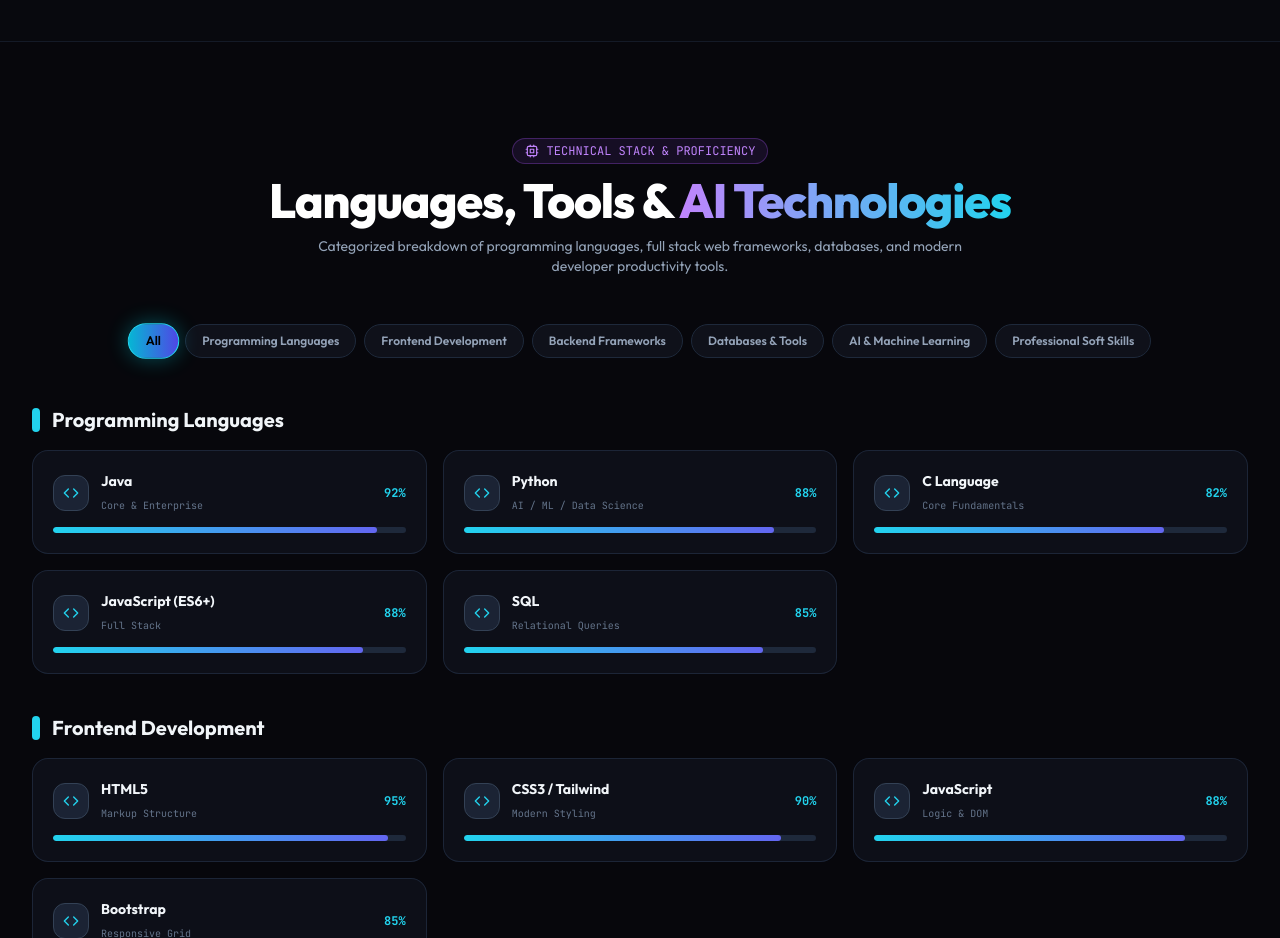
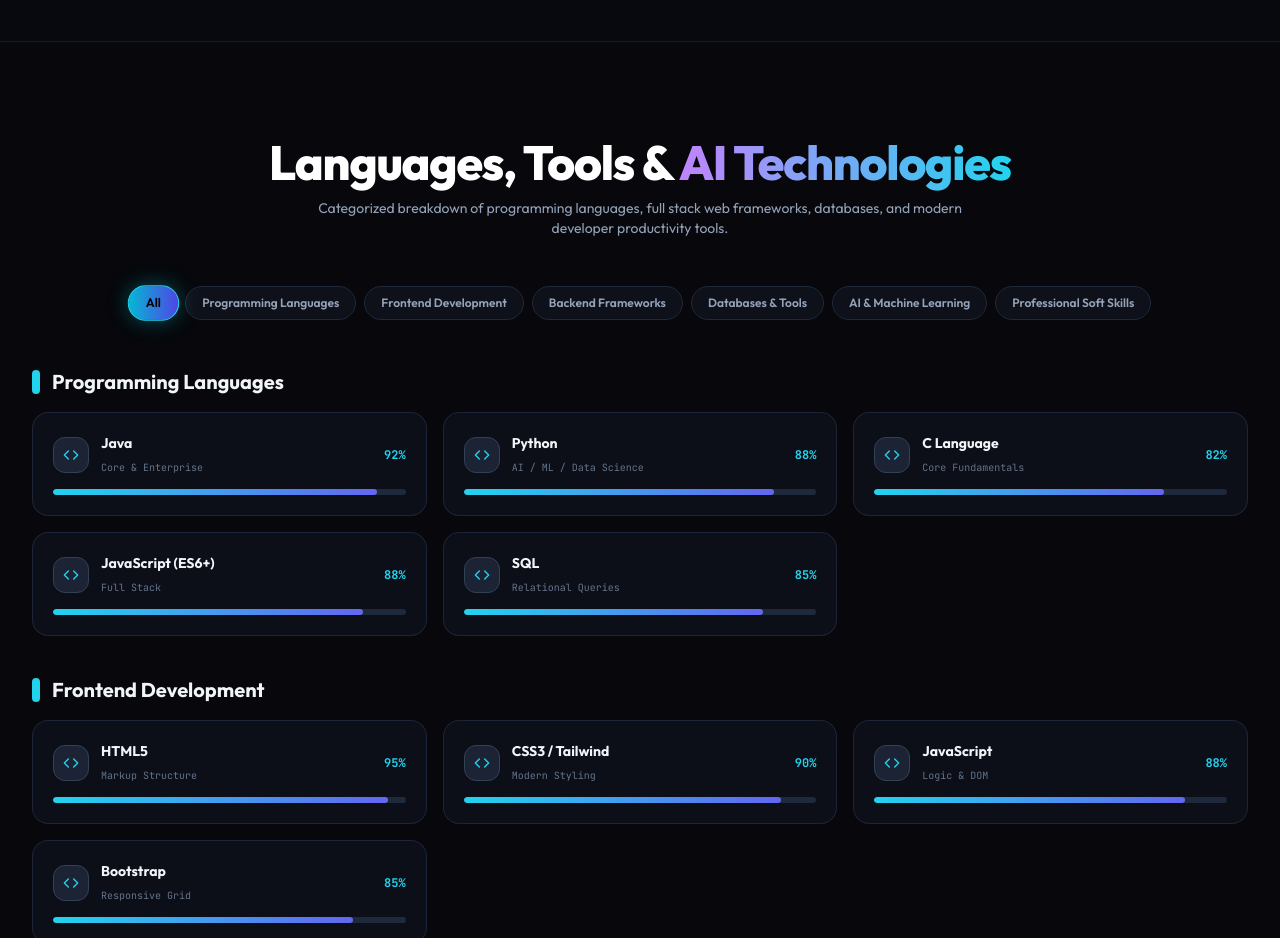
Before and after one commit to ezhilanand2002/ezhil-anand-portfolio, a React (Vite) app: page / in a window 1280 px wide. Shown: the part 1960-2898 px from the top of the page. Built offline with nearby package versions, Linux system fonts and the light colour scheme.

Commit message:
Remove TECHNICAL STACK & PROFICIENCY header badge from Skills section

```diff
--- a/src/components/sections/Skills.jsx
+++ b/src/components/sections/Skills.jsx
@@ -17,9 +17,6 @@ export const Skills = () => {
       <div className="max-w-7xl mx-auto px-4 sm:px-6 lg:px-8">
         {/* Section Header */}
         <div className="text-center space-y-3 mb-12">
-          <div className="inline-flex items-center gap-2 px-3 py-1 rounded-full bg-purple-500/10 border border-purple-500/30 text-purple-400 text-xs font-mono">
-            <Cpu className="w-3.5 h-3.5" /> TECHNICAL STACK & PROFICIENCY
-          </div>
           <h2 className="text-3xl sm:text-5xl font-extrabold text-white tracking-tight">
             Languages, Tools & <span className="bg-gradient-to-r from-purple-400 to-cyan-400 bg-clip-text text-transparent">AI Technologies</span>
           </h2>
```
